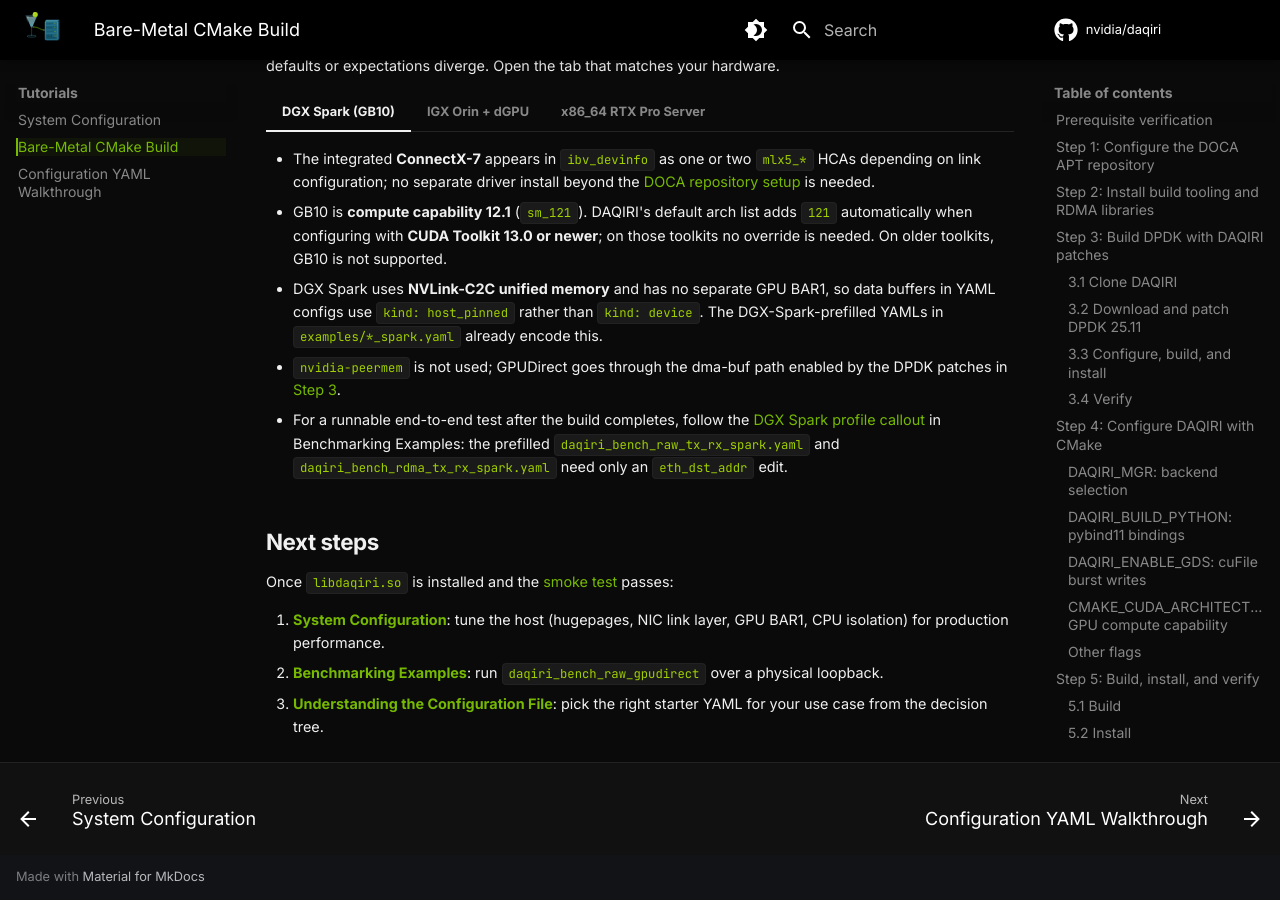
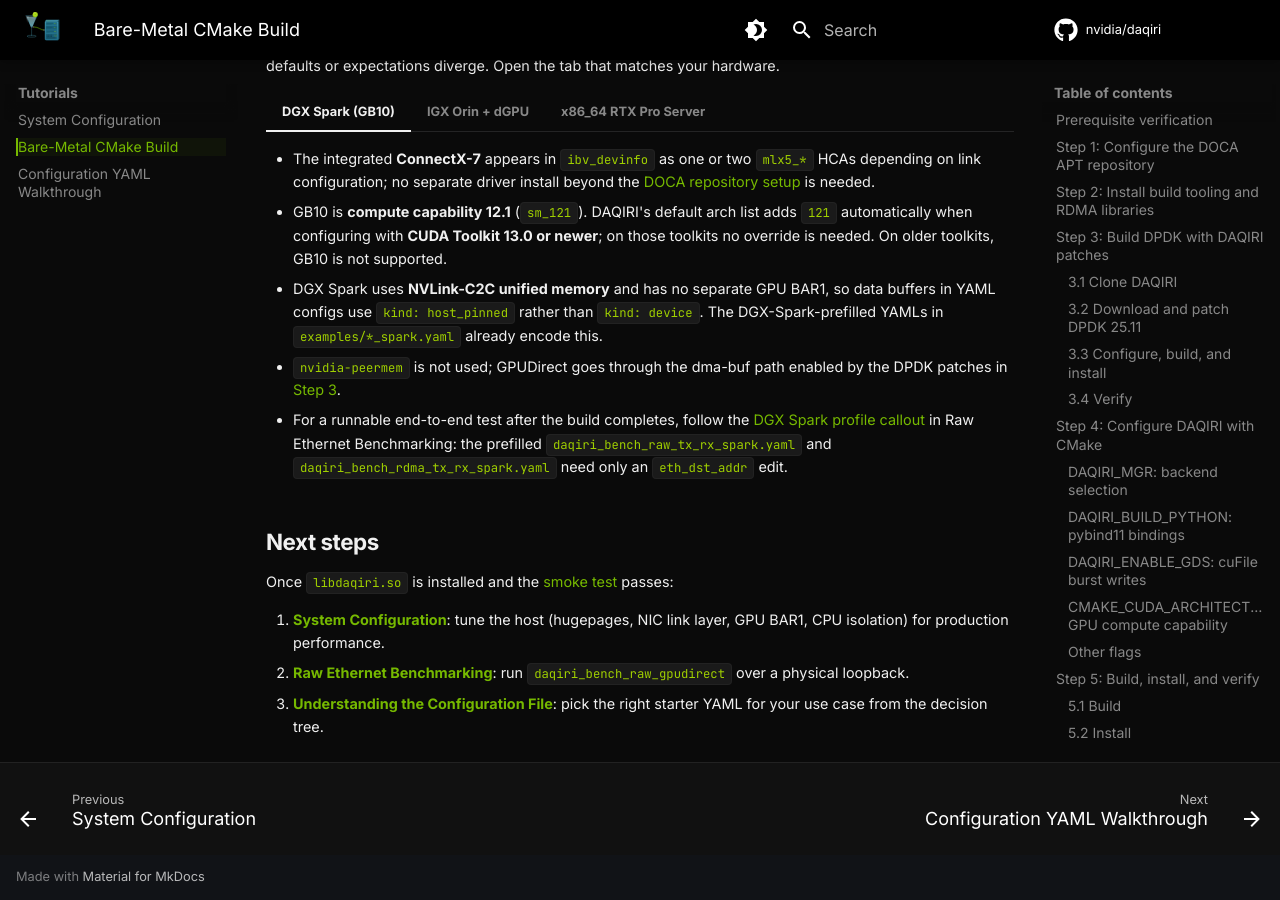
Before and after one commit to NVIDIA/daqiri, an MkDocs documentation site: the page built from docs/tutorials/bare-metal-cmake-build.md, in a window 1280 px wide and 900 px high, scrolled down 9598 px. Built offline with MkDocs 1.6.1 and Material for MkDocs 9.7.7, drawn with Linux system fonts in a browser that asks for light colours; comment, search, counter and statistics services are not loaded; some of the changed text lies outside the part shown.

Commit message:
#15 - Repoint stale benchmarking_examples.md links after merge
The bare-metal CMake build tutorial and Greptile doc-sync rule both
reference the old docs/tutorials/benchmarking_examples.md path. Update
to the renamed docs/benchmarks/raw_benchmarking.md and adjust link text
to match the new "Raw Ethernet Benchmarking" page title.

Co-Authored-By: Claude Opus 4.7 (1M context) <noreply@anthropic.com>
Signed-off-by: Ramya Gurunathan <rgurunathan@nvidia.com>

````diff
--- a/docs/tutorials/bare-metal-cmake-build.md
+++ b/docs/tutorials/bare-metal-cmake-build.md
@@ -12,7 +12,7 @@ It is the long-form companion to the five-line `cmake` snippet in [Getting Start
     - you are packaging DAQIRI into another product that already provides a runtime image;
     - you are debugging a build problem inside the container's `daqiri-build` stage and need to reproduce it on the host.
 
-    If none of those apply, follow [System Configuration](system_configuration.md) and then [Benchmarking Examples](benchmarking_examples.md) instead.
+    If none of those apply, follow [System Configuration](system_configuration.md) and then [Raw Ethernet Benchmarking](../benchmarks/raw_benchmarking.md) instead.
 
 ## Prerequisite verification
 
@@ -305,7 +305,7 @@ ldd /opt/daqiri/lib/libdaqiri.so | head
 
 ### 5.3 Smoke test
 
-Verify the build with the standard two-port TX/RX loopback. This requires a NIC with two ports connected to each other by a physical SFP cable, and that you replace the `<angle-bracket>` placeholders in the YAML (PCIe BDFs, CPU cores, destination MAC) for your system. The walkthrough for those edits lives in [Benchmarking Examples → Update the loopback configuration](benchmarking_examples.md#update-the-loopback-configuration); do that first, then run:
+Verify the build with the standard two-port TX/RX loopback. This requires a NIC with two ports connected to each other by a physical SFP cable, and that you replace the `<angle-bracket>` placeholders in the YAML (PCIe BDFs, CPU cores, destination MAC) for your system. The walkthrough for those edits lives in [Raw Ethernet Benchmarking → Update the loopback configuration](../benchmarks/raw_benchmarking.md#update-the-loopback-configuration); do that first, then run:
 
 ```bash
 sudo ./build/examples/daqiri_bench_raw_gpudirect \
@@ -317,7 +317,7 @@ A successful run prints a stream of `[INFO]` lines followed by an RX/TX rate sum
 
 !!! tip "DGX Spark"
 
-    On DGX Spark, use the prefilled `daqiri_bench_raw_tx_rx_spark.yaml` instead; only `eth_dst_addr` needs an edit. See the [DGX Spark profile callout](benchmarking_examples.md#update-the-loopback-configuration) for the exact MAC-lookup command.
+    On DGX Spark, use the prefilled `daqiri_bench_raw_tx_rx_spark.yaml` instead; only `eth_dst_addr` needs an edit. See the [DGX Spark profile callout](../benchmarks/raw_benchmarking.md#update-the-loopback-configuration) for the exact MAC-lookup command.
 
 !!! note "No NIC available?"
 
@@ -406,7 +406,7 @@ The build recipe above is the same on every supported host. The notes below cove
     - GB10 is **compute capability 12.1** (`sm_121`). DAQIRI's default arch list adds `121` automatically when configuring with **CUDA Toolkit 13.0 or newer**; on those toolkits no override is needed. On older toolkits, GB10 is not supported.
     - DGX Spark uses **NVLink-C2C unified memory** and has no separate GPU BAR1, so data buffers in YAML configs use `kind: host_pinned` rather than `kind: device`. The DGX-Spark-prefilled YAMLs in `examples/*_spark.yaml` already encode this.
     - `nvidia-peermem` is not used; GPUDirect goes through the dma-buf path enabled by the DPDK patches in [Step 3](#step-3-build-dpdk-with-daqiri-patches).
-    - For a runnable end-to-end test after the build completes, follow the [DGX Spark profile callout](benchmarking_examples.md#update-the-loopback-configuration) in Benchmarking Examples: the prefilled `daqiri_bench_raw_tx_rx_spark.yaml` and `daqiri_bench_rdma_tx_rx_spark.yaml` need only an `eth_dst_addr` edit.
+    - For a runnable end-to-end test after the build completes, follow the [DGX Spark profile callout](../benchmarks/raw_benchmarking.md#update-the-loopback-configuration) in Raw Ethernet Benchmarking: the prefilled `daqiri_bench_raw_tx_rx_spark.yaml` and `daqiri_bench_rdma_tx_rx_spark.yaml` need only an `eth_dst_addr` edit.
 
 === "IGX Orin + dGPU"
 
@@ -444,5 +444,5 @@ The build recipe above is the same on every supported host. The notes below cove
 Once `libdaqiri.so` is installed and the [smoke test](#53-smoke-test) passes:
 
 1. [**System Configuration**](system_configuration.md): tune the host (hugepages, NIC link layer, GPU BAR1, CPU isolation) for production performance.
-2. [**Benchmarking Examples**](benchmarking_examples.md): run `daqiri_bench_raw_gpudirect` over a physical loopback.
+2. [**Raw Ethernet Benchmarking**](../benchmarks/raw_benchmarking.md): run `daqiri_bench_raw_gpudirect` over a physical loopback.
 3. [**Understanding the Configuration File**](configuration-walkthrough.md): pick the right starter YAML for your use case from the decision tree.
````
Also changed, not shown: 1 other file.
